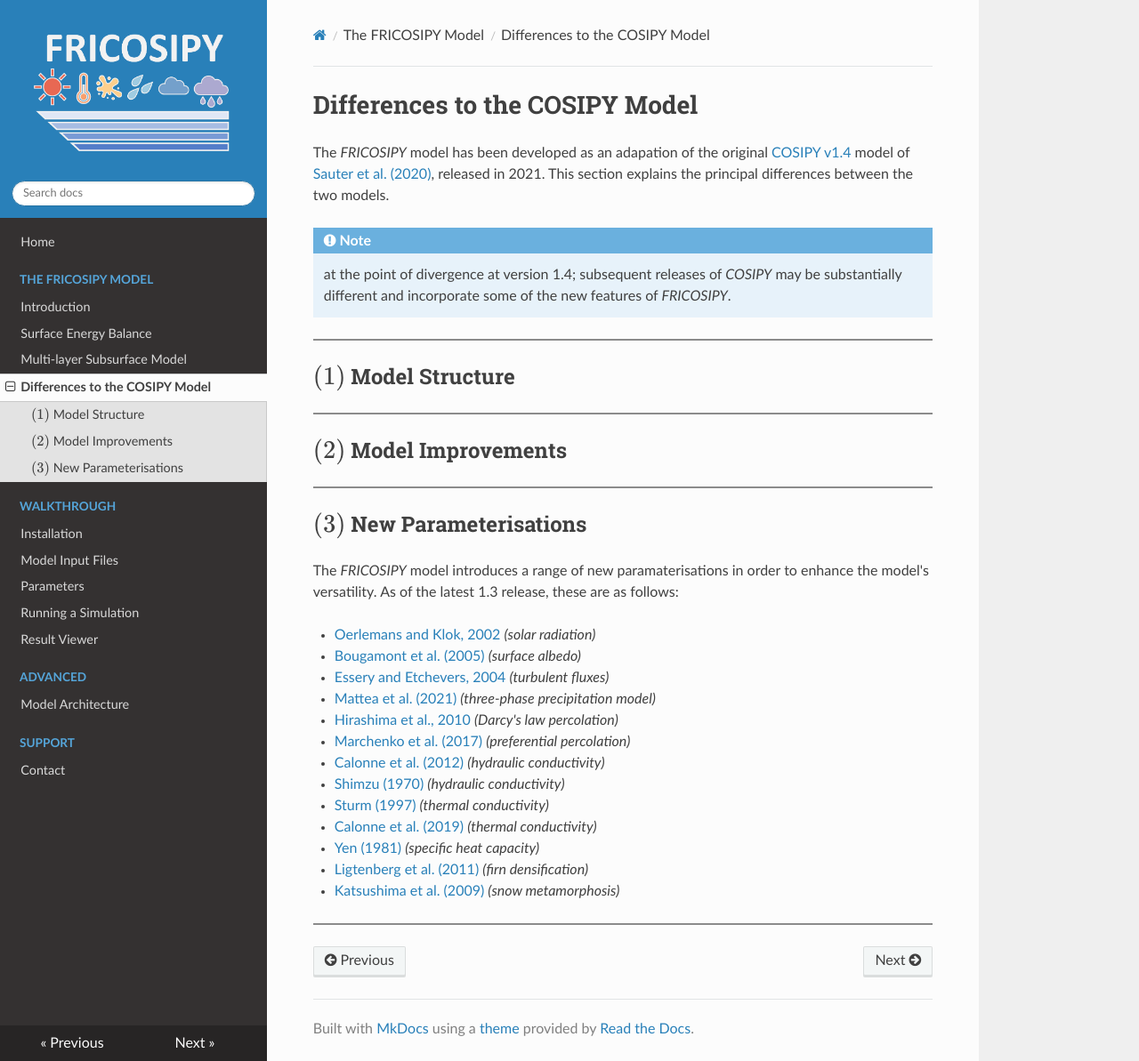
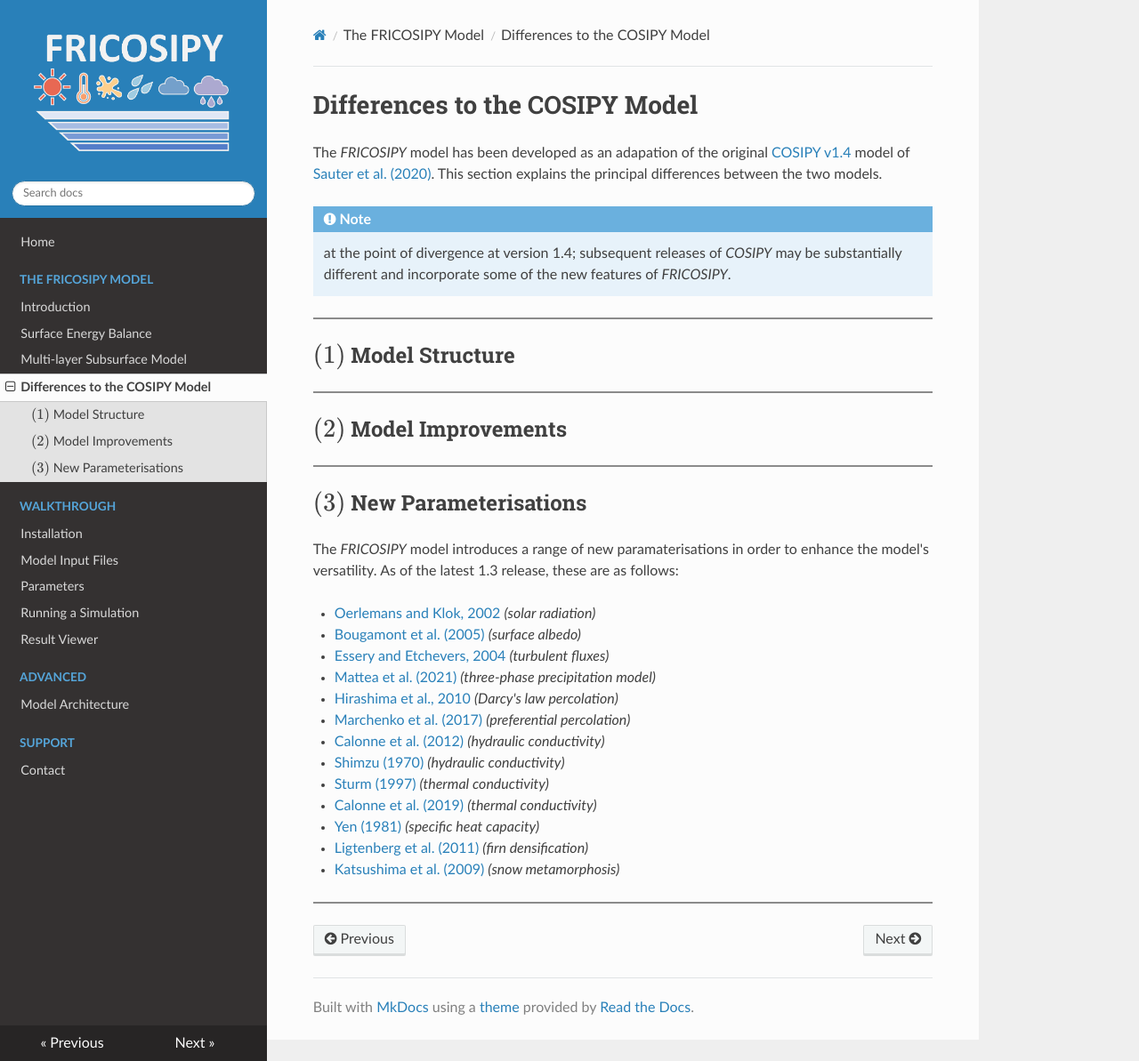
Before and after one commit to MarcusGastaldello/FRICOSIPY, an MkDocs documentation site: the page built from docs/differences.md, in a window 1280 px wide and 1193 px high. Shown: the whole window at 89% size. Built offline with MkDocs 1.6.1, drawn with Linux system fonts in a browser that asks for light colours.

```diff
--- a/docs/differences.md
+++ b/docs/differences.md
@@ -5,7 +5,7 @@
 
 # Differences to the COSIPY Model
 
-The *FRICOSIPY* model has been developed as an adapation of the original [COSIPY v1.4](https://github.com/cryotools/cosipy) model of [Sauter et al. (2020)](https://doi.org/10.5194/gmd-13-5645-2020), released in 2021. This section explains the principal differences between the two models.
+The *FRICOSIPY* model has been developed as an adapation of the original [COSIPY v1.4](https://github.com/cryotools/cosipy) model of [Sauter et al. (2020)](https://doi.org/10.5194/gmd-13-5645-2020). This section explains the principal differences between the two models.
 
 !!! note
      at the point of divergence at version 1.4; subsequent releases of *COSIPY* may be substantially different and incorporate some of the new features of *FRICOSIPY*.
```
